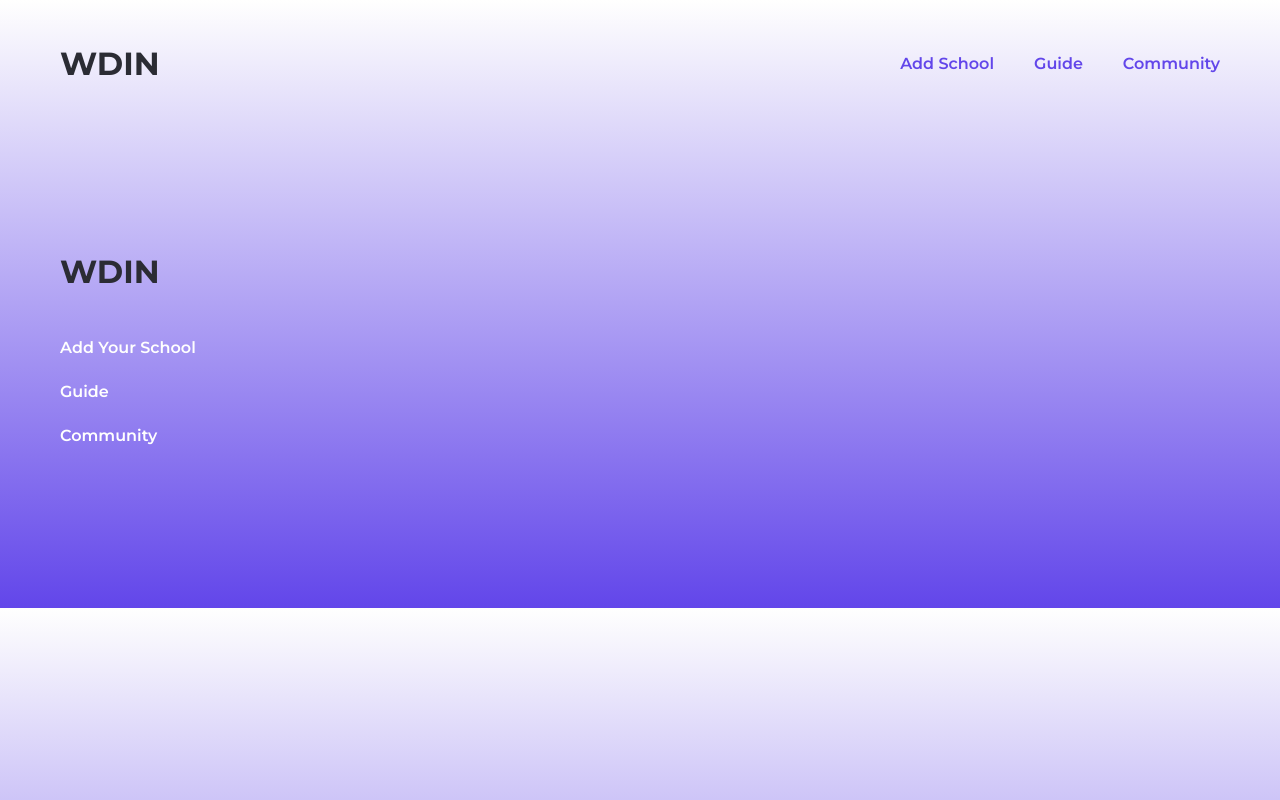
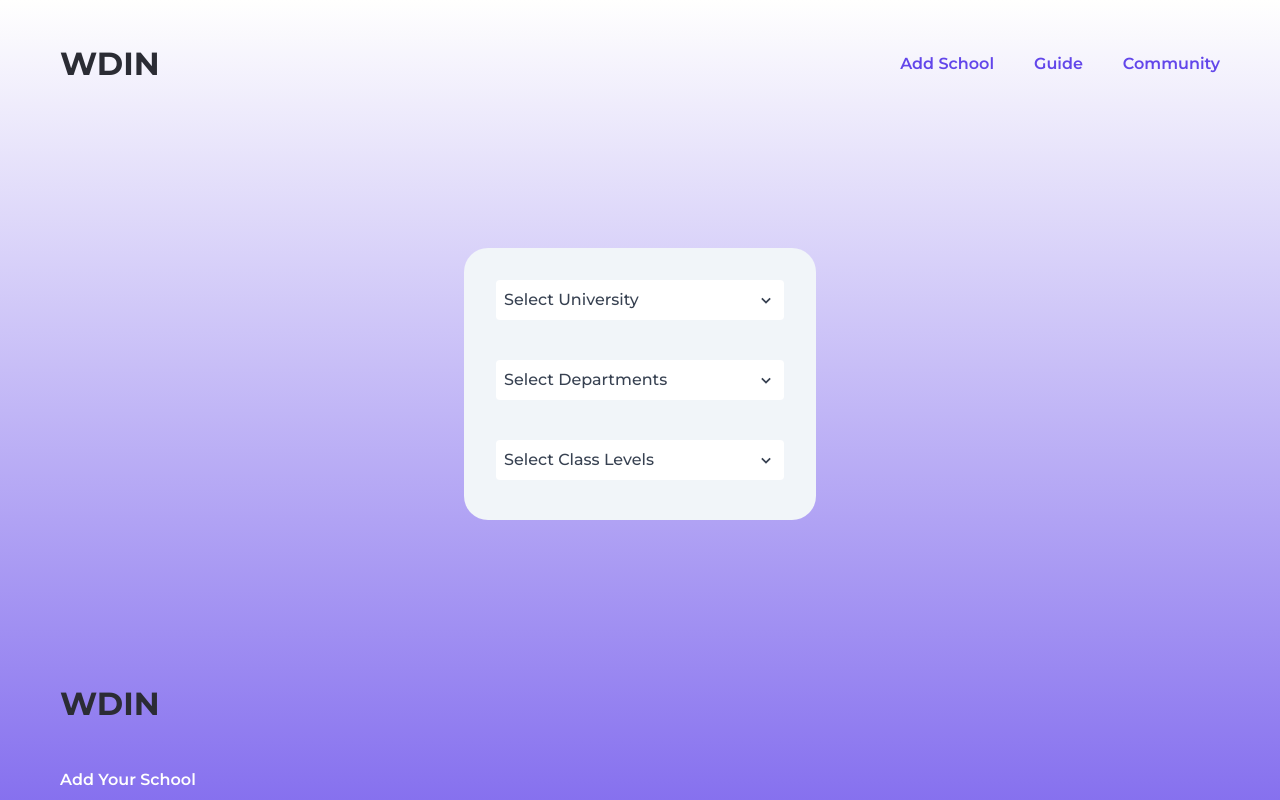
Before and after one commit to Hemephelus/what-do-i-need, a React (Create React App) app: page /your-details in a window 1280 px wide. Shown: the top 800 px of the page. Built offline with nearby package versions, Linux system fonts and the light colour scheme; the HTML template or start-up script is replaced by a standard one; a web font is replaced by a local one.

Commit message:
created dropdown component

```diff
--- a/package.json
+++ b/package.json
@@ -8,6 +8,7 @@
     "@testing-library/user-event": "^13.5.0",
     "react": "^18.2.0",
     "react-dom": "^18.2.0",
+    "react-icons": "^4.7.1",
     "react-router-dom": "^6.7.0",
     "react-scripts": "5.0.1",
     "react-typical": "^0.1.3",
--- a/src/App.css
+++ b/src/App.css
@@ -69,7 +69,6 @@ body {
 .App-name{
   font-weight: 700;
   font-size: 32px;
-  cursor: pointer;
 }
 
 .App-name:hover{
@@ -242,3 +241,34 @@ button:hover{
 
 
 }
+
+/* For Webkit-based browsers (Chrome, Safari and Opera) */
+/* ..my-scrollbar::-webkit-scrollbar {
+  display: none;
+} */
+
+/* For IE, Edge and Firefox */
+.my-scrollbar {
+  -ms-overflow-style: none;  /* IE and Edge */
+  scrollbar-width: none;  /* Firefox */
+}
+
+/* width */
+.my-scrollbar::-webkit-scrollbar {
+  width: 10px;
+}
+
+/* Track */
+.my-scrollbar::-webkit-scrollbar-track {
+  background: #f1f1f1;
+}
+
+/* Handle */
+.my-scrollbar::-webkit-scrollbar-thumb {
+  background: #888;
+}
+
+/* Handle on hover */
+.my-scrollbar::-webkit-scrollbar-thumb:hover {
+  background: #555;
+}
--- a/src/App.js
+++ b/src/App.js
@@ -4,14 +4,16 @@ import Header from "./components/Header";
 import Homepage from "./components/Homepage";
 import Summary from "./pages/Summary";
 import Footer from "./components/Footer";
+import YourDetails from "./components/YourDetails";
 
 function App() {
   return (
     <div className="flex flex-col gap-[80px] App">
       <Header />
       <Routes>
-        <Route path="/homepage" element={<Homepage />} />
+        <Route path="/" element={<Homepage />} />
         <Route path="/summary-calculation" element={<Summary/>} />
+        <Route path="/your-details" element={<YourDetails />} />
       </Routes>
       <Footer />
     </div>
--- a/src/components/Footer.jsx
+++ b/src/components/Footer.jsx
@@ -5,7 +5,7 @@ const Footer = () => {
     <div>
       <div className="flex flex-col items-center gap-[16px] App-footer ">
         <h1 className="text-[16px] font-semibold App-name">WDIN</h1>
-        <div className="text-[12px] flex gap-[32px] text-[#FFFFFE] footer-links">
+        <div className="text-[12px] flex gap-[32px] text-[#eeee39] footer-links">
           <p className="footer-link">Add Your School</p>
           <p className="footer-link">Guide</p>
           <p className="footer-link">Community</p>
--- /dev/null
+++ b/src/components/Selector.jsx
@@ -0,0 +1,75 @@
+import React, { useState } from "react";
+import { BiChevronDown } from "react-icons/bi";
+import { AiOutlineSearch } from "react-icons/ai";
+
+
+const Selector = ({DropDownList}) => {
+    const labeName = DropDownList.labeName
+    const placeholderName = DropDownList.placeholderName
+    const UniversityList = DropDownList.UniversityList
+
+  const [inputValue, setInputValue] = useState("");
+  const [selected, setSelected] = useState("");
+  const [open, setOpen] = useState(false);
+
+
+  return (
+    <div className="w-72 font-medium">
+      <div
+        onClick={() => setOpen(!open)}
+        className={`bg-white w-full h-[40px] p-2 flex items-center justify-between rounded ${
+          !selected && "text-gray-700"
+        }`}
+      >
+        {selected
+          ? selected?.length > 25
+            ? selected?.substring(0, 25) + "..."
+            : selected
+          : labeName}
+        <BiChevronDown size={20} className={`${open && "rotate-180"}`} />
+      </div>
+      <ul
+        className={`bg-white mt-2 overflow-y-auto my-scrollbar ${
+          open ? "max-h-60" : "max-h-0"
+        } `}
+      >
+        <div className="flex items-center px-2 sticky top-0 bg-white">
+          <AiOutlineSearch size={18} className="text-gray-700" />
+          <input
+            type="text"
+            value={inputValue}
+            onChange={(e) => setInputValue(e.target.value.toLowerCase())}
+            placeholder= {placeholderName}
+            className="placeholder:text-gray-700 p-2 outline-none"
+          />
+        </div>
+        {UniversityList?.map((country) => (
+          <li
+            key={country?.name}
+            className={`p-2 text-sm hover:bg-sky-600 hover:text-white
+            ${
+              country?.name?.toLowerCase() === selected?.toLowerCase() &&
+              "bg-sky-600 text-white"
+            }
+            ${
+                country?.name?.toLowerCase().startsWith(inputValue)
+                ? "block"
+                : "hidden"
+            }`}
+            onClick={() => {
+              if (country?.name?.toLowerCase() !== selected.toLowerCase()) {
+                setSelected(country?.name);
+                setOpen(false);
+                setInputValue("");
+              }
+            }}
+          >
+            {country?.name}
+          </li>
+        ))}
+      </ul>
+    </div>
+  );
+};
+
+export default Selector;
--- /dev/null
+++ b/src/components/YourDetails.jsx
@@ -0,0 +1,23 @@
+import React from 'react'
+import Selector from './Selector'
+import yourDetailsDropDown from '../util'
+
+const YourDetails = () => {
+  return (
+
+      <div className='your-details flex justify-center'>
+        <div className="details-card bg-slate-100 rounded-3xl flex flex-col justify-center p-8">
+
+          <div className="deatails-input flex flex-col gap-8">
+          <Selector  DropDownList={yourDetailsDropDown.Universities} />
+          <Selector  DropDownList={yourDetailsDropDown.Departments} />
+          {/* <Selector  DropDownList={yourDetailsDropDown.DurationOfCourse} /> */}
+          <Selector  DropDownList={yourDetailsDropDown.ClassLevels} />
+          </div>
+        </div>
+
+    </div>
+  )
+}
+
+export default YourDetails
--- /dev/null
+++ b/src/util.js
@@ -0,0 +1,48 @@
+const yourDetailsDropDown = {
+  Universities: {
+    labeName: "Select University",
+    placeholderName: "Enter University name",
+    UniversityList: [
+      { name: "Pan-Atlantic University" },
+    ],
+  },
+  Departments: {
+    labeName: "Select Departments",
+    placeholderName: "Enter Departments name",
+    UniversityList: [
+      { name: "ACCOUNTING" },
+      { name: "BANKING AND FINANCE" },
+      { name: "BUSINESS ADMINISTRATION" },
+      { name: "COMPUTER SCIENCE" },
+      { name: "ELECTRICAL/ELECTRONICS ENGINEERING" },
+      { name: "INDUSTRIAL RELATIONS AND PERSONNEL MANAGEMENT" },
+      { name: "INFORMATION SCIENCE AND MEDIA STUDIES" },
+      { name: "ECONOMICS" },
+      { name: "MASS COMMUNICATION" },
+      { name: "MARKETING" },
+      { name: "MECHANICAL ENGINEERING" },
+    ],
+  },
+  DurationOfCourse: {
+    labeName: "Select Duration Of Course",
+    placeholderName: "Enter Duration",
+    UniversityList: [
+      { name: 2 },
+      { name: 3 },
+      { name: 4 },
+      { name: 5 },
+    ],
+  },
+  ClassLevels: {
+    labeName: "Select Class Levels",
+    placeholderName: "Enter Class Levels",
+    UniversityList: [
+      { name: "First Class" },
+      { name: "Second Class Upper" },
+      { name: "Second Class Lower" },
+      { name: "Third Class" },
+    ],
+  },
+};
+
+export default yourDetailsDropDown
--- a/tailwind.config.js
+++ b/tailwind.config.js
@@ -1,7 +1,7 @@
 /** @type {import('tailwindcss').Config} */
 module.exports = {
   content: [
-    "./src/**/*.{html,js}"
+    "./src/**/*.{html,js,jsx}"
   ],
   theme: {
     extend: {},
```
Also changed, not shown: 1 other file (tests, documents, lock files or other folders).
